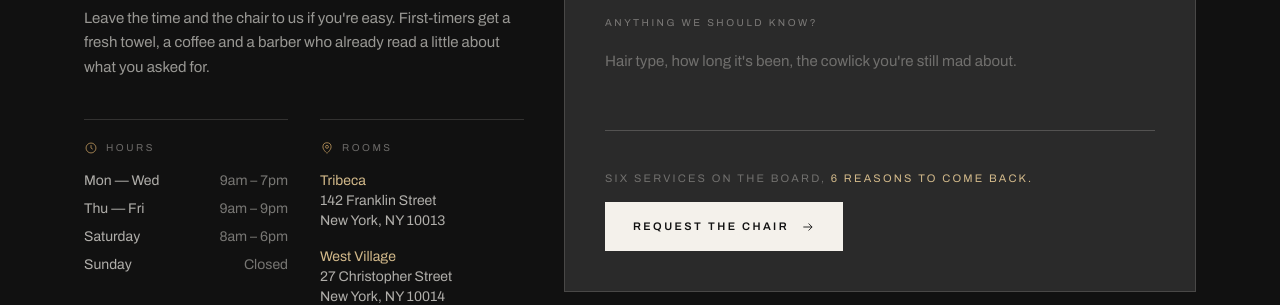
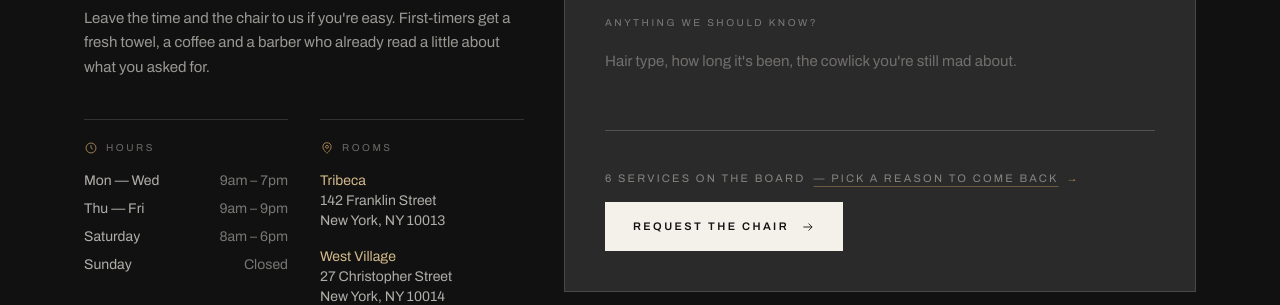
Before and after one commit to HamidMbairik/NOIR, a React (Vite) app: page / in a window 1280 px wide. Shown: the part 7382-7687 px from the top of the page. Built offline with nearby package versions, Linux system fonts and the light colour scheme.

Commit message:
make the 'reasons to come back' line a working link to the menu

```diff
--- a/src/components/Booking.jsx
+++ b/src/components/Booking.jsx
@@ -169,9 +169,16 @@ function Booking() {
                     />
                   </div>
                   <div className="flex flex-wrap items-center justify-between gap-4 sm:col-span-2">
-                    <p className="text-[11px] uppercase tracking-[0.2em] text-paper/35">
-                      Six services on the board, <span className="text-gold-light">{services.length} reasons to come back.</span>
-                    </p>
+                    <a
+                      href="#services"
+                      className="group inline-flex items-center gap-2 text-[11px] uppercase tracking-[0.2em] text-paper/45 transition-colors hover:text-gold-light"
+                    >
+                      {services.length} services on the board
+                      <span className="underline decoration-gold/50 decoration-[1px] underline-offset-4 transition-colors group-hover:decoration-gold">
+                        — pick a reason to come back
+                      </span>
+                      <span className="text-gold transition-transform group-hover:translate-x-0.5">→</span>
+                    </a>
                     <button
                       type="submit"
                       className="group inline-flex items-center gap-3 bg-paper px-7 py-4 text-[11px] font-semibold uppercase tracking-[0.22em] text-ink transition-colors hover:bg-gold"
```
